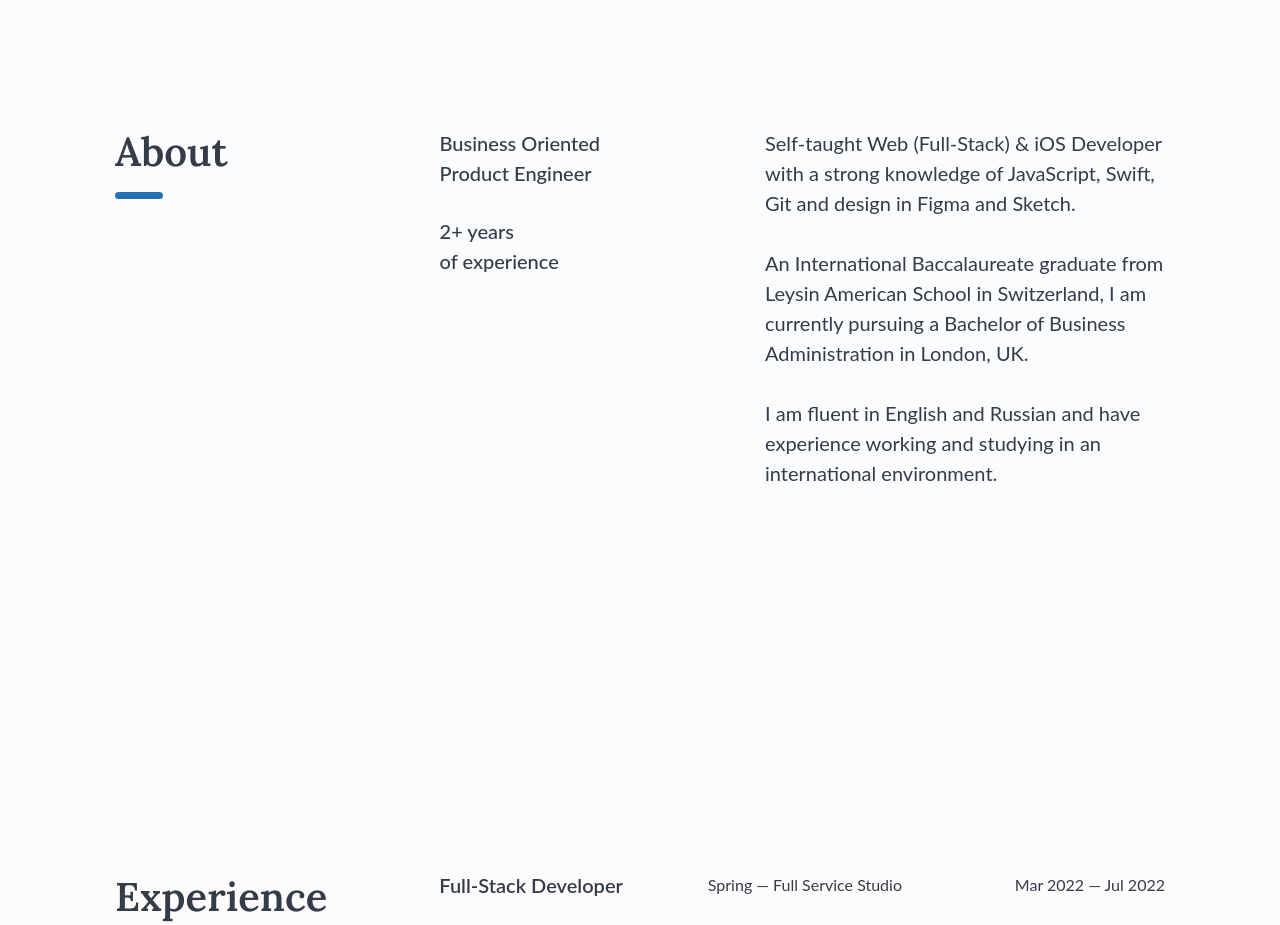
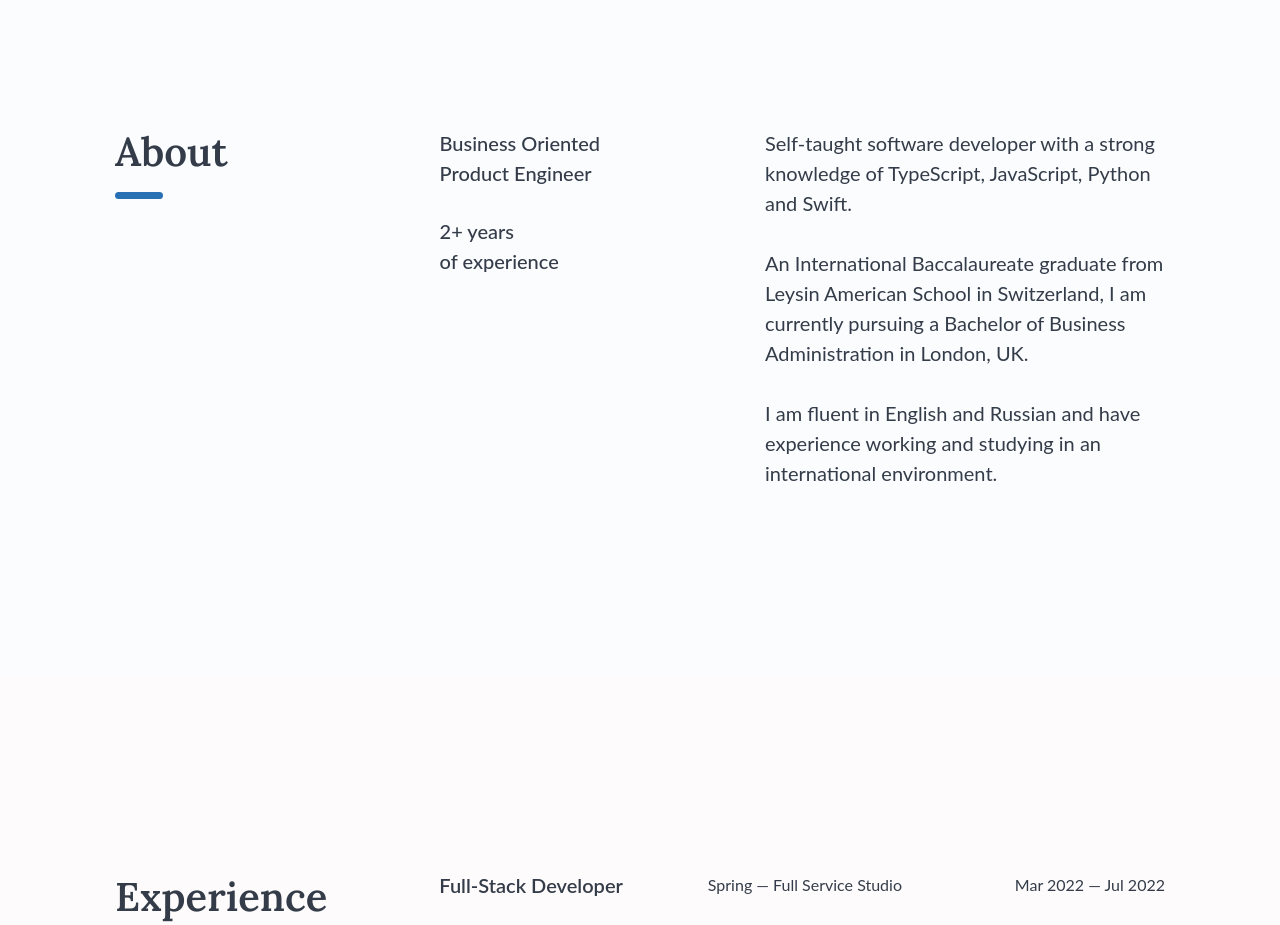
Before and after one commit to andrey-mitko/andreymitko.com.v2, a Next.js app: page / in a window 1280 px wide. Shown: the part 860-1785 px from the top of the page. Built offline with nearby package versions, Linux system fonts and the light colour scheme; a web font is replaced by a local one.

Commit message:
Changed about text

```diff
--- a/components/Sections/AboutSection/index.tsx
+++ b/components/Sections/AboutSection/index.tsx
@@ -55,8 +55,9 @@ const AboutSection = (props: Props) => {
             </FeatureText>
           </FeaturesWrapper>
           <AboutText className="animate-appear">
-            Self-taught Web (Full-Stack) & iOS Developer with a strong knowledge
-            of JavaScript, Swift, Git and design in Figma and Sketch. <br />
+            Self-taught software developer with a strong knowledge of
+            TypeScript, JavaScript, Python and Swift.
+            <br />
             <br /> An International Baccalaureate graduate from Leysin American
             School in Switzerland, I am currently pursuing a Bachelor of
             Business Administration in London, UK.
```
